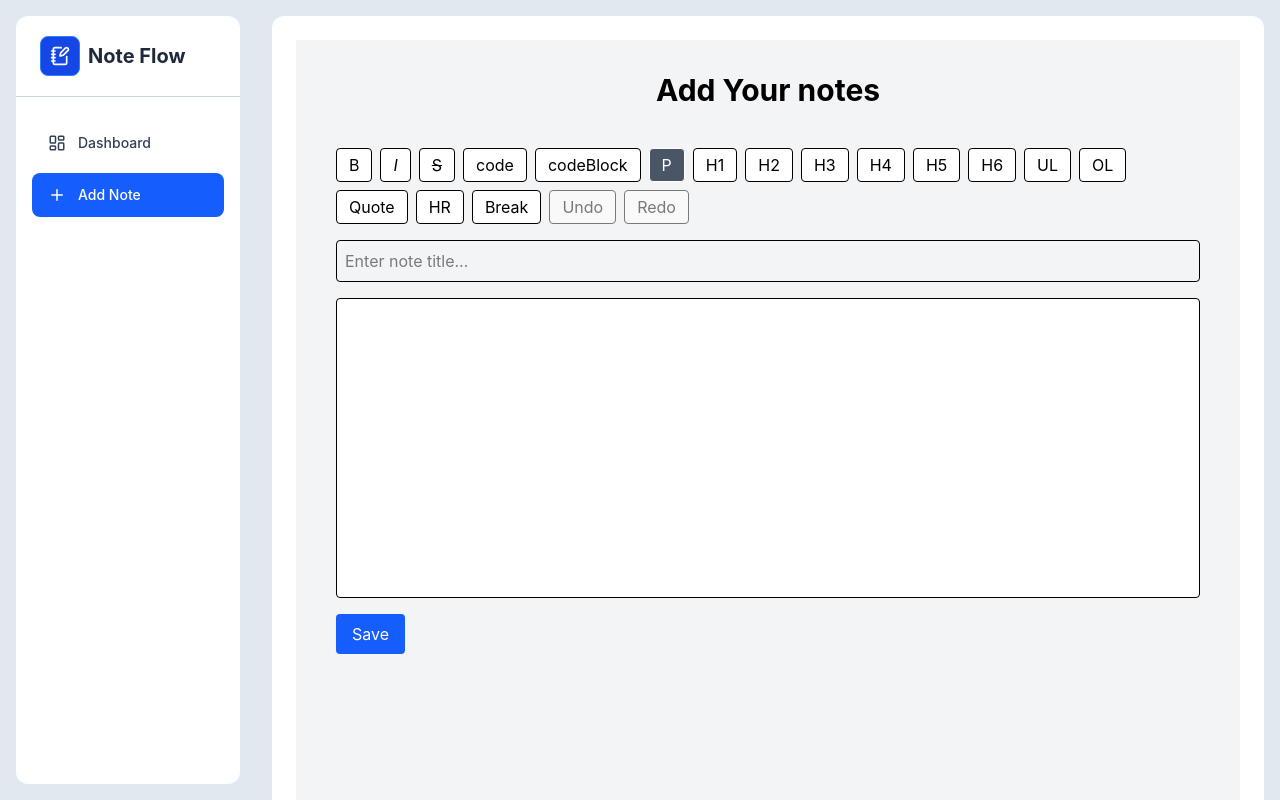
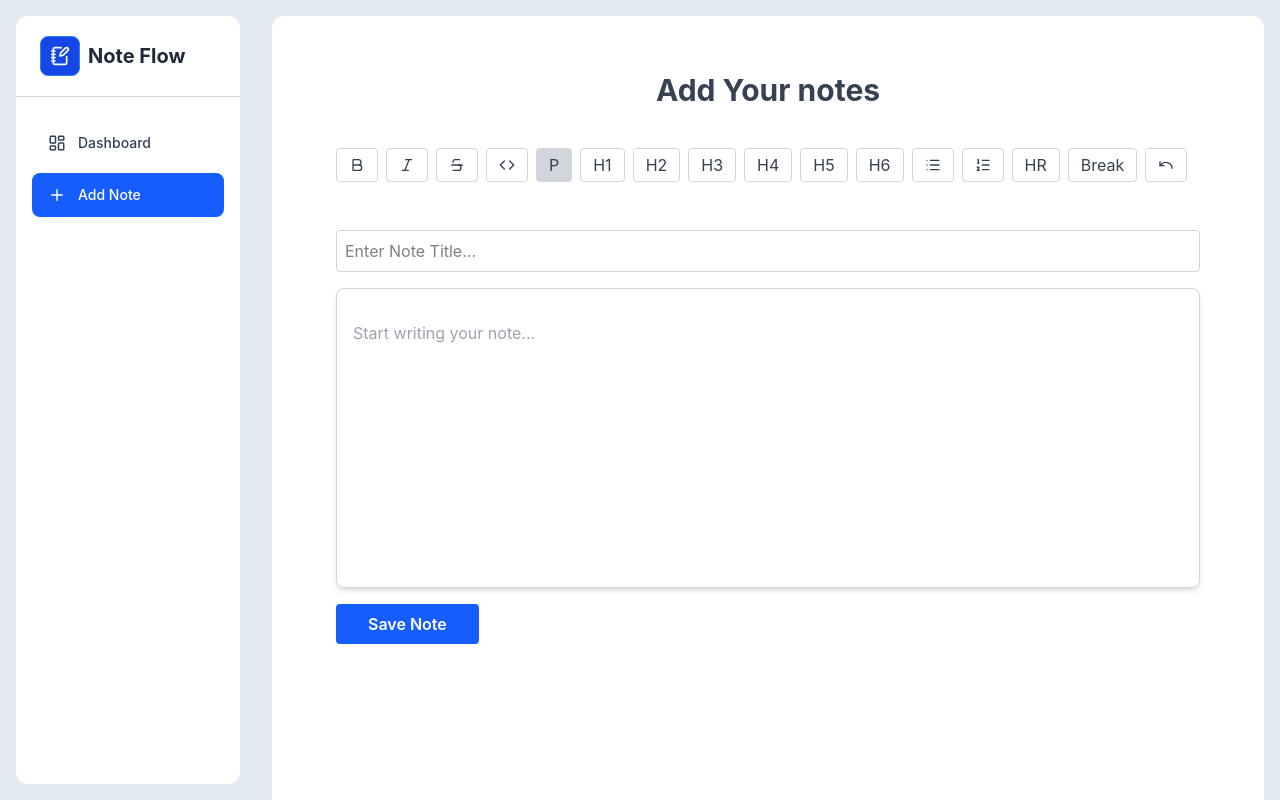
Before and after one commit to Nirosh-Edirisinghe/NoteFlow, a React (Vite) app in the folder frontend/note-flow/: page /add-note in a window 1280 px wide. Built offline with nearby package versions, Linux system fonts and the light colour scheme; no server answers; sample sign-in values are in the browser's storage.

Commit message:
chnage the styles of add note page

```diff
--- a/frontend/note-flow/src/components/NoteEditor.jsx
+++ b/frontend/note-flow/src/components/NoteEditor.jsx
@@ -1,12 +1,18 @@
 import React, { useContext, useState } from 'react'
 import { useEditor, EditorContent } from "@tiptap/react";
+import { Bold, Italic, Strikethrough, Code, Type, List, ListOrdered, Eye, Undo, Redo, Hash } from "lucide-react";
 import StarterKit from "@tiptap/starter-kit";
+import Placeholder from "@tiptap/extension-placeholder";
 import axios from "axios";
 import { toast } from 'react-toastify'
 import { AppContext } from '../context/AppContext';
 
 const extensions = [
-  StarterKit
+  StarterKit,
+  Placeholder.configure({
+    placeholder: 'Start writing your note...',
+    showOnlyWhenEditable: true
+  }),
 ]
 
 const content = ``
@@ -56,169 +62,148 @@ const NoteEditor = () => {
   };
 
   return (
-    <div className="p-4">
+    <div className="h-screen flex flex-col">
+      <div className="p-4 bg-white sticky top-0 z-10">
         <div className='flex gap-2 mb-4 flex-wrap'>
           <button
             onClick={() => editor.chain().focus().toggleBold().run()}
             disabled={!editor.can().chain().focus().toggleBold().run()}
-          className={`px-3 py-1 border rounded ${editor.isActive('bold') ? 'bg-gray-600 text-white' : 'bg-white text-black'}`}
+            className={`px-3 py-1 border border-gray-300 rounded cursor-pointer hover:bg-gray-100 ${editor?.isActive('bold') ? 'bg-gray-300 text-gray-700' : 'bg-white text-gray-700'}`}
           >
-          B
+            <Bold size={16} />
           </button>
 
           <button
             onClick={() => editor.chain().focus().toggleItalic().run()}
             disabled={!editor.can().chain().focus().toggleItalic().run()}
-          className={`px-3 py-1 border rounded ${editor.isActive('italic') ? 'bg-gray-600 text-white' : 'bg-white text-black'}`}
+            className={`px-3 py-1 border  border-gray-300 rounded cursor-pointer hover:bg-gray-100 ${editor?.isActive('italic') ? 'bg-gray-300 text-gray-700' : 'bg-white text-gray-700'}`}
           >
-          <em>I</em>
+            <Italic size={16} />
           </button>
 
           <button
             onClick={() => editor.chain().focus().toggleStrike().run()}
             disabled={!editor.can().chain().focus().toggleStrike().run()}
-          className={`px-3 py-1 border rounded ${editor.isActive('strike') ? 'bg-gray-600 text-white' : 'bg-white text-black'}`}
+            className={`px-3 py-1 border  border-gray-300 rounded cursor-pointer hover:bg-gray-100 ${editor?.isActive('strike') ? 'bg-gray-300 text-gray-700' : 'bg-white text-gray-700'}`}
           >
-          <s>S</s>
+            <Strikethrough size={16} />
           </button>
 
           <button
             onClick={() => editor.chain().focus().toggleCode().run()}
             disabled={!editor.can().chain().focus().toggleCode().run()}
-          className={`px-3 py-1 border rounded ${editor.isActive('code') ? 'bg-gray-600 text-white' : 'bg-white text-black'}`}
+            className={`px-3 py-1 border  border-gray-300 rounded cursor-pointer hover:bg-gray-100 ${editor?.isActive('code') ? 'bg-gray-300 text-gray-700' : 'bg-white text-gray-700'}`}
           >
-          code
-        </button>
-
-        <button
-          onClick={() => editor.chain().focus().toggleCodeBlock().run()}
-          disabled={!editor.can().chain().focus().toggleCodeBlock().run()}
-          className={`px-3 py-1 border rounded ${editor.isActive('codeBlock') ? 'bg-gray-600 text-white' : 'bg-white text-black'}`}
-        >
-          codeBlock
+            <Code size={16} />
           </button>
 
           <button
             onClick={() => editor.chain().focus().setParagraph().run()}
-          className={`px-3 py-1 border rounded ${editor.isActive('paragraph') ? 'bg-gray-600 text-white' : 'bg-white text-black'}`}
+            className={`px-3 py-1 border  border-gray-300 rounded cursor-pointer hover:bg-gray-100 ${editor?.isActive('paragraph') ? 'bg-gray-300 text-gray-700' : 'bg-white text-gray-700'}`}
           >
             P
           </button>
 
           <button
             onClick={() => editor.chain().focus().toggleHeading({ level: 1 }).run()}
-          className={`px-3 py-1 border rounded ${editor.isActive('heading', { level: 1 })
-            ? 'bg-gray-600 text-white'
-            : 'bg-white text-black'
-            }`}
+            className={`px-3 py-1 border  border-gray-300 rounded cursor-pointer hover:bg-gray-100 ${editor?.isActive('heading', { level: 1 }) ? 'bg-gray-300 text-gray-700' : 'bg-white text-gray-700'}`}
           >
             H1
           </button>
 
           <button
             onClick={() => editor.chain().focus().toggleHeading({ level: 2 }).run()}
-          className={`px-3 py-1 border rounded ${editor.isActive('heading', { level: 2 }) ? 'bg-gray-600 text-white' : 'bg-white text-black'}`}
+            className={`px-3 py-1 border border-gray-300 rounded cursor-pointer hover:bg-gray-100 ${editor?.isActive('heading', { level: 2 }) ? 'bg-gray-300 text-gray-700' : 'bg-white text-gray-700'}`}
           >
             H2
           </button>
 
           <button
             onClick={() => editor.chain().focus().toggleHeading({ level: 3 }).run()}
-          className={`px-3 py-1 border rounded ${editor.isActive('heading', { level: 3 }) ? 'bg-gray-600 text-white' : 'bg-white text-black'}`}
+            className={`px-3 py-1 border border-gray-300 rounded cursor-pointer hover:bg-gray-100 ${editor?.isActive('heading', { level: 3 }) ? 'bg-gray-300 text-gray-700' : 'bg-white text-gray-700'}`}
           >
             H3
           </button>
 
           <button
             onClick={() => editor.chain().focus().toggleHeading({ level: 4 }).run()}
-          className={`px-3 py-1 border rounded ${editor.isActive('heading', { level: 4 }) ? 'bg-gray-600 text-white' : 'bg-white text-black'}`}
+            className={`px-3 py-1 border border-gray-300 rounded cursor-pointer hover:bg-gray-100 ${editor?.isActive('heading', { level: 4 }) ? 'bg-gray-300 text-gray-700' : 'bg-white text-gray-700'}`}
           >
             H4
           </button>
 
           <button
             onClick={() => editor.chain().focus().toggleHeading({ level: 5 }).run()}
-          className={`px-3 py-1 border rounded ${editor.isActive('heading', { level: 5 }) ? 'bg-gray-600 text-white' : 'bg-white text-black'}`}
+            className={`px-3 py-1 border border-gray-300 rounded cursor-pointer hover:bg-gray-100 ${editor?.isActive('heading', { level: 5 }) ? 'bg-gray-300 text-gray-700' : 'bg-white text-gray-700'}`}
           >
             H5
           </button>
 
           <button
             onClick={() => editor.chain().focus().toggleHeading({ level: 6 }).run()}
-          className={`px-3 py-1 border rounded ${editor.isActive('heading', { level: 6 }) ? 'bg-gray-600 text-white' : 'bg-white text-black'}`}
+            className={`px-3 py-1 border border-gray-300 rounded cursor-pointer hover:bg-gray-100 ${editor?.isActive('heading', { level: 6 }) ? 'bg-gray-300 text-gray-700' : 'bg-white text-gray-700'}`}
           >
             H6
           </button>
 
           <button
             onClick={() => editor.chain().focus().toggleBulletList().run()}
-          className={`px-3 py-1 border rounded ${editor.isActive('bulletList') ? 'bg-gray-600 text-white' : 'bg-white text-black'}`}
+            className={`px-3 py-1 border border-gray-300 rounded cursor-pointer hover:bg-gray-100 ${editor?.isActive('bulletList') ? 'bg-gray-300 text-gray-700' : 'bg-white text-gray-700'}`}
           >
-          UL
+            <List size={16} />
           </button>
 
           <button
             onClick={() => editor.chain().focus().toggleOrderedList().run()}
-          className={`px-3 py-1 border rounded ${editor.isActive('orderedList') ? 'bg-gray-600 text-white' : 'bg-white text-black'}`}
+            className={`px-3 py-1 border border-gray-300 rounded cursor-pointer hover:bg-gray-100 ${editor?.isActive('orderedList') ? 'bg-gray-300 text-gray-700' : 'bg-white text-gray-700'}`}
           >
-          OL
-        </button>
-
-        <button
-          onClick={() => editor.chain().focus().toggleBlockquote().run()}
-          className={`px-3 py-1 border rounded ${editor.isActive('blockquote') ? 'bg-gray-600 text-white' : 'bg-white text-black'}`}
-        >
-          Quote
+            <ListOrdered size={16} />
           </button>
 
           <button
             onClick={() => editor.chain().focus().setHorizontalRule().run()}
-          className="px-3 py-1 border rounded bg-white text-black"
+            className="px-3 py-1 border border-gray-300 rounded cursor-pointer hover:bg-gray-100 bg-white text-gray-700"
           >
             HR
           </button>
 
           <button
             onClick={() => editor.chain().focus().setHardBreak().run()}
-          className="px-3 py-1 border rounded bg-white text-black"
+            className="px-3 py-1 border border-gray-300 rounded cursor-pointer hover:bg-gray-100 bg-white text-gray-700"
           >
             Break
           </button>
 
           <button
             onClick={() => editor.chain().focus().undo().run()}
-          disabled={!editor.can().chain().focus().undo().run()}
-          className="px-3 py-1 border rounded bg-white text-black disabled:opacity-50"
+            // disabled={!editor.can().chain().focus().undo().run()}
+            className="px-3 py-1 border border-gray-300 rounded cursor-pointer hover:bg-gray-100 bg-white text-gray-700 disabled:opacity-50"
           >
-          Undo
-        </button>
-
-        <button
-          onClick={() => editor.chain().focus().redo().run()}
-          disabled={!editor.can().chain().focus().redo().run()}
-          className="px-3 py-1 border rounded bg-white text-black disabled:opacity-50"
-        >
-          Redo
+            <Undo size={16} />
           </button>
 
         </div>
+      </div>
 
+      <div className="flex-1 overflow-y-auto p-4">
         {/* Title Input */}
         <input
           type="text"
           value={title}
           onChange={(e) => setTitle(e.target.value)}
-        placeholder="Enter note title..."
-        className="w-full mb-4 p-2 border rounded focus:outline-none focus:ring focus:border-blue-500"
+          placeholder="Enter Note Title..."
+          className="w-full mb-4 p-2 border border-gray-300 rounded focus:outline-none focus:ring-1 focus:ring-gray-300"
         />
 
-      <div className="prose max-w-none border rounded p-4 min-h-75 bg-white">
+        <div className="prose max-w-none border border-gray-300 shadow-md rounded-lg p-4 min-h-75 bg-white">
           <EditorContent editor={editor} />
         </div>
 
-      <button onClick={createNote} className="mt-4 px-4 py-2 bg-blue-600 text-white rounded hover:bg-blue-700">
-        Save
+        <button onClick={createNote} className="mt-4 px-8 py-2 bg-blue-600 text-white font-semibold rounded hover:bg-blue-600">
+          Save Note
         </button>
+      </div>
+
 
     </div>
   )
--- a/frontend/note-flow/src/index.css
+++ b/frontend/note-flow/src/index.css
@@ -7,6 +7,18 @@
 
 ProseMirror {
   outline: none;
+}
+
+.ProseMirror {
+  outline: none;
+}
+
+.ProseMirror p.is-editor-empty:first-child::before {
+  content: attr(data-placeholder);
+  color: #9ca3af;
+  pointer-events: none;
+  float: left;
+  height: 0;
 }
 
 .ProseMirror h1 {
--- a/frontend/note-flow/src/pages/AddNote.jsx
+++ b/frontend/note-flow/src/pages/AddNote.jsx
@@ -4,9 +4,9 @@ import NoteEditor from '../components/NoteEditor'
 const AddNote = () => {
   return (
     <div className='px-1 py-6 bg-white rounded-xl sm:p-6 min-h-screen'>
-      <div className="min-h-screen bg-gray-100 py-8">
+      <div className="min-h-screen py-8">
         <div className="max-w-4xl mx-auto">
-          <h1 className="text-3xl font-bold mb-6 text-center">Add Your notes</h1>
+          <h1 className="text-3xl font-bold mb-6 text-center text-gray-700">Add Your notes</h1>
           <NoteEditor />
         </div>
       </div>
```
Lines whose indentation alone changed are shown as unchanged.
